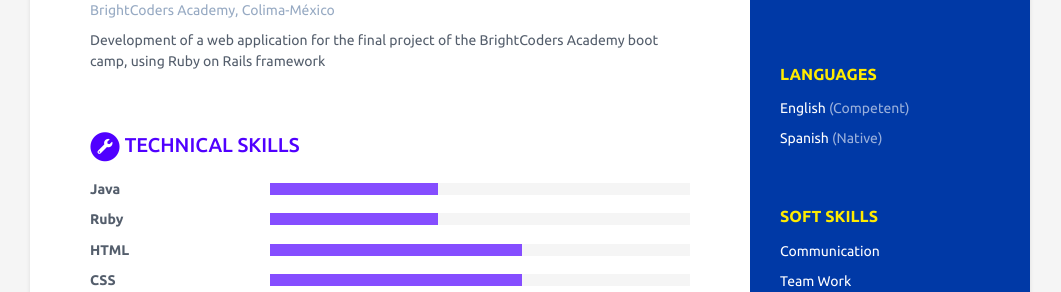
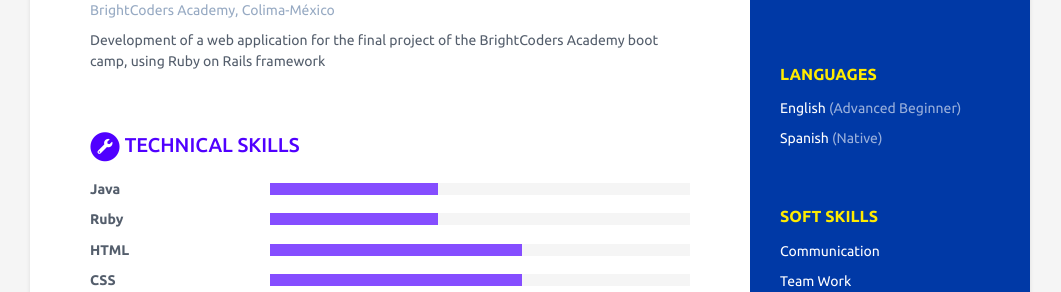
Before and after one commit to BC-MAY-21-ROR/kata-04-resume-oramasangel, a Jekyll site: the page built from index.html, in a window 1280 px wide. Shown: the part 604-896 px from the top of the page, without its empty margins (110-1171 px from the left). Built offline with Jekyll 4.4.1, drawn with Linux system fonts in a browser that asks for light colours.

Commit message:
Update data.yml

```diff
--- a/_data/data.yml
+++ b/_data/data.yml
@@ -27,7 +27,7 @@ sidebar:
   # Actualiza según los idiomas y nieles que tienes. Agrega o Elimina según sea necesario.
   languages:
     - idiom: English
-      level: Competent # Utiliza el resultado de tu examen oficial, o el nivel de acuerdo al modelo Dreyfus
+      level: Advanced Beginner # Utiliza el resultado de tu examen oficial, o el nivel de acuerdo al modelo Dreyfus
 
     - idiom: Spanish
       level: Native # Utiliza el resultado de tu examen oficial, o el nivel de acuerdo al modelo Dreyfus
```
